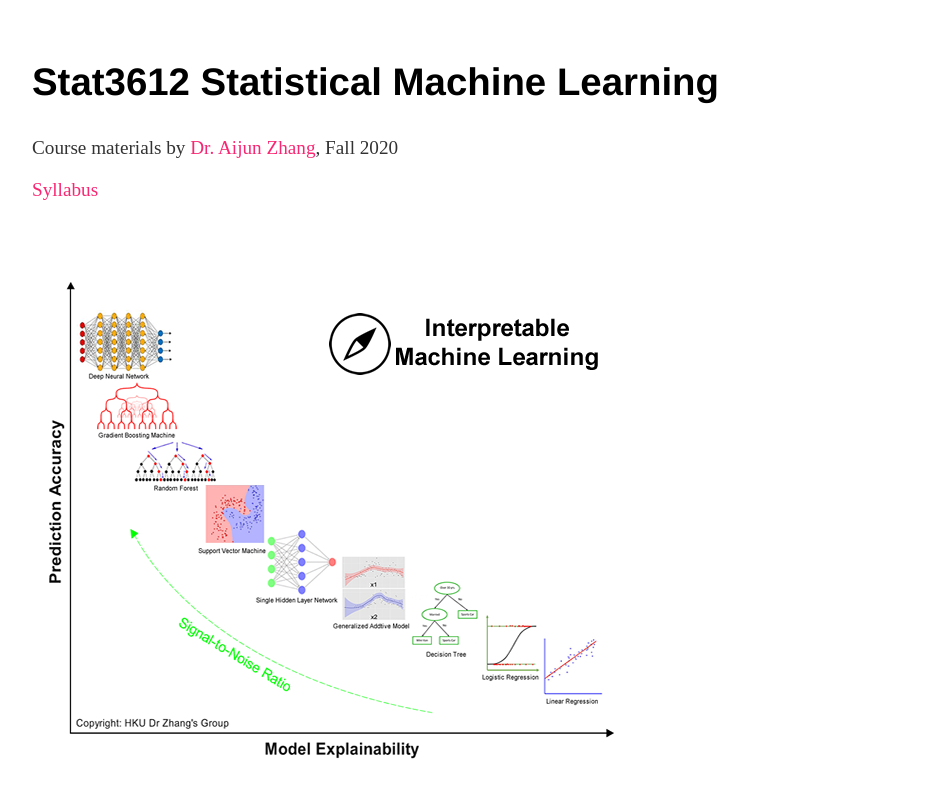
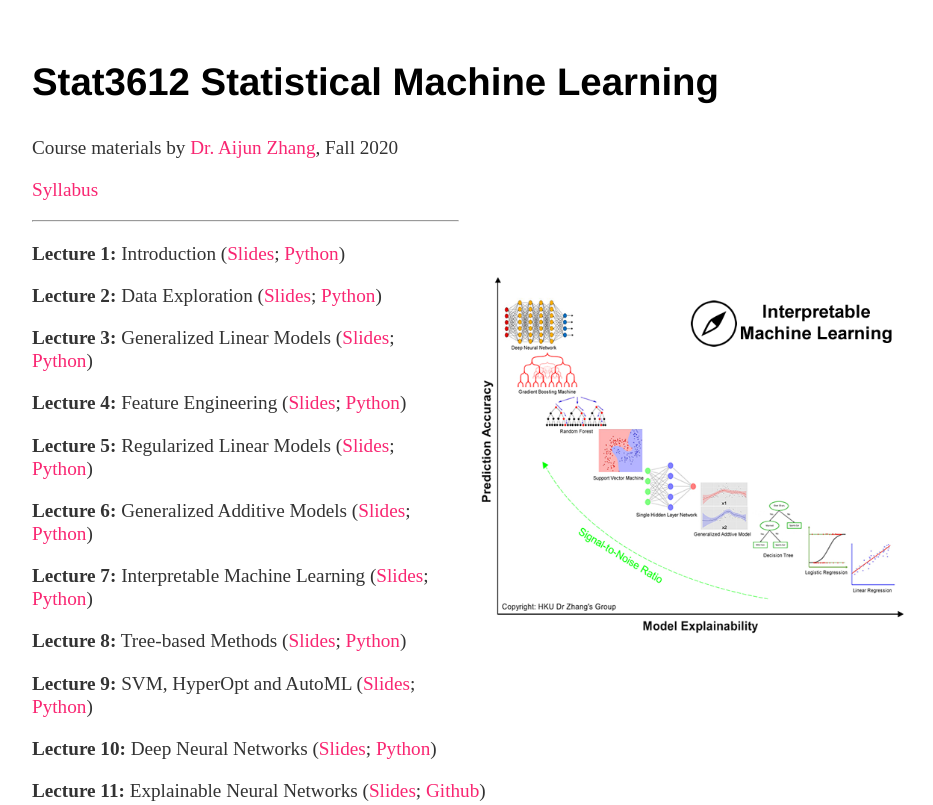
Before and after one commit to ajzhanghk/Stat3612, a plain HTML site: page index.html in a window 1280 px wide. Shown: the top 805 px of the page, without its empty margins (160-1093 px from the left). Drawn offline with Linux system fonts and the light colour scheme.

Commit message:
Update index.html

```diff
--- a/index.html
+++ b/index.html
@@ -16,7 +16,7 @@
 			<h2>Stat3612 Statistical Machine Learning</h2>
 			<p>Course materials by <a href="http://www.statsoft.org/">Dr. Aijun Zhang</a>, Fall 2020</p>
 			<p> <a href="./Syllabus.pdf">Syllabus</a></p>
-			<img src="./LogoIML.png" />
+			<img src="./LogoIML.png" style="width: 50%; float: right; margin:8pt;"/>
 			<hr>
 
 			<p><b>Lecture 1:</b> Introduction (<a href="Lecture1_Introduction.pdf">Slides</a>; <a href="Lecture1_Preview.ipynb">Python</a>)<br /></p>
```
